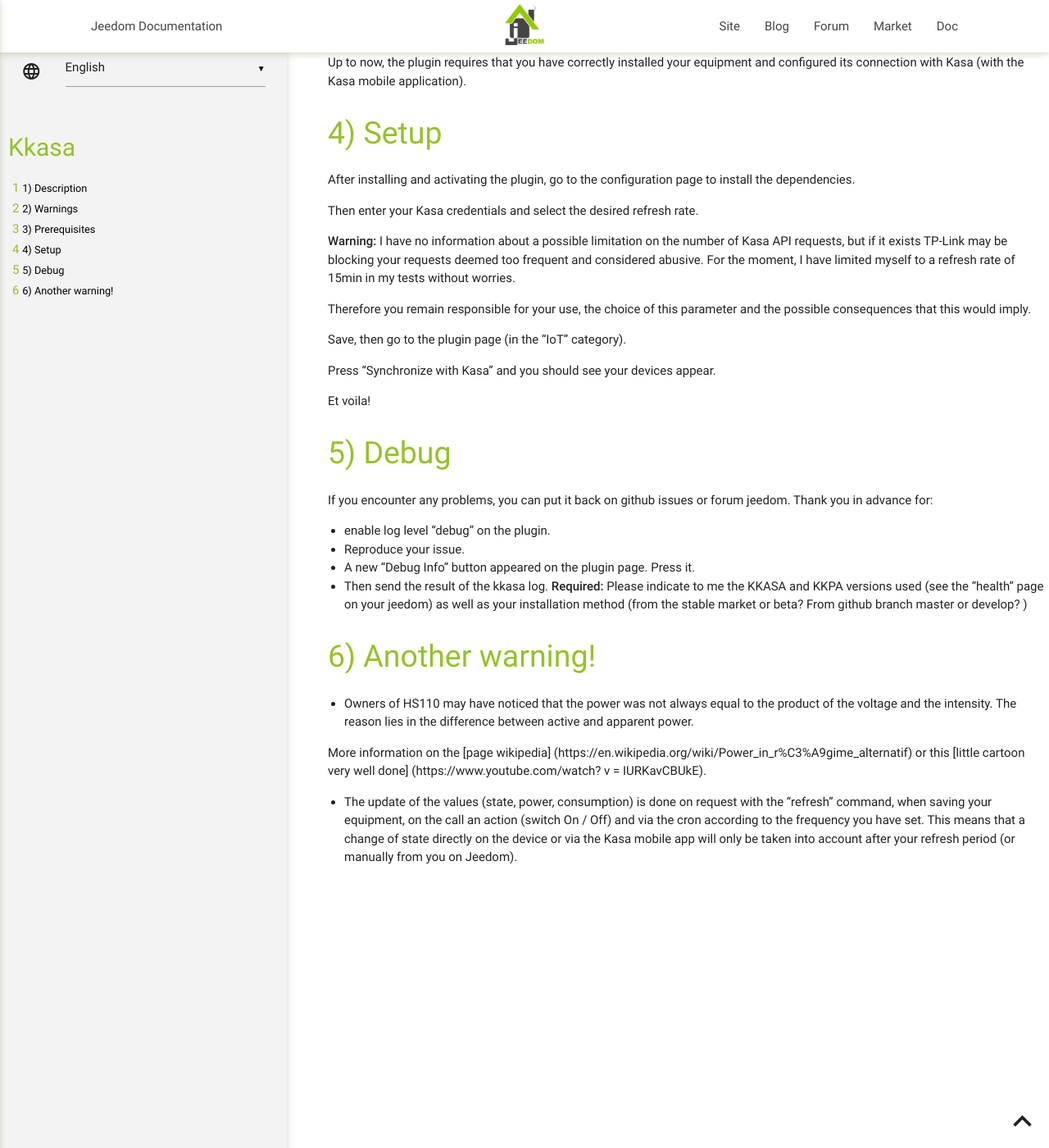
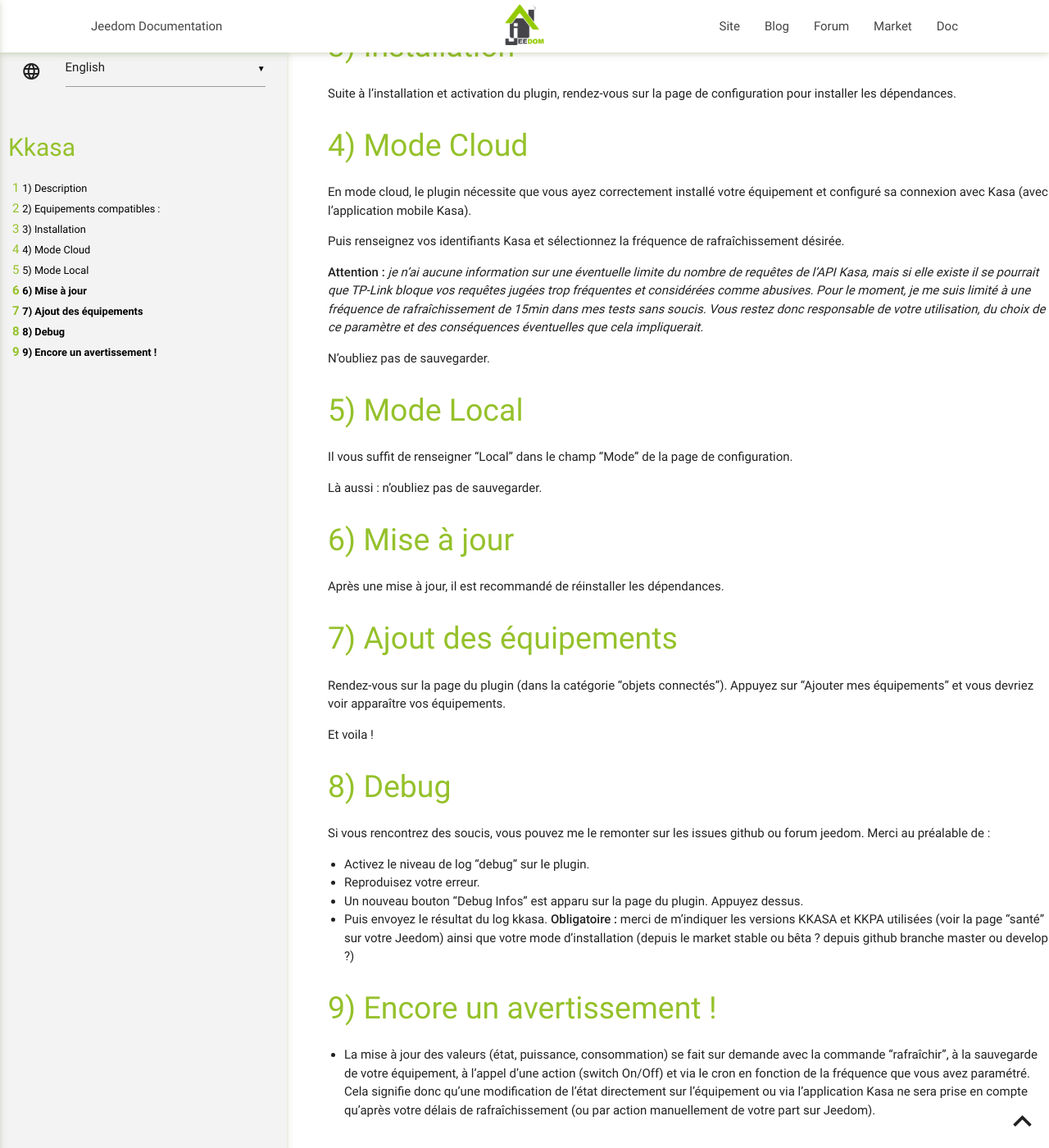
Before and after one commit to vampi62/kkasa, a Jekyll site: the page built from docs/en_US/index.md, in a window 1280 px wide and 1400 px high, scrolled down 405 px. Shown: the whole window at 82% size. Built offline with Jekyll 4.4.1, drawn with Linux system fonts in a browser that asks for light colours; our own code applies the rules of GitHub Pages for plain Markdown files; some of the changed text lies outside the part shown.

Commit message:
[ROBOT] Action all

```diff
--- a/docs/en_US/index.md
+++ b/docs/en_US/index.md
@@ -1,58 +1,67 @@
 Description
 ===
 
-Plugin for controlling TP-Link connected objects via the manufacturer's platform: [Kasa](https://www.tp-link.com/us/kasa-smart/kasa.html).
-Today, only the connected plugs HS100 and HS110 (v1 & v2) are processed.
+Plugin permettant de piloter des objets connectés TP-Link.
+Deux modes de fonctionnement :
 
-Warnings
+- **Mode cloud (par défaut) :** communication via la plateforme [Kasa](https://www.tp-link.com/us/kasa-smart/kasa.html) (nécessaire si votre Jeedom n'est pas dans le même réseau local que vos équipements)
+- **Mode local :** communication directe via le réseau local
+
+Equipements compatibles :
 ===
 
--   Up to now, only the HS100 and HS110 (v1 & v2) devices are supported.
--   If you encounter an issue, feel free to participate in the dedicated topic on the forum or on "issues" Github.
-    Please see the [Debug] (# Debug) section below to send me the required details.
+- **Prises connectées** HS100, HS105, HS110, HS200, HS220, HS300
+- **Ampoules connectées** LB100, LB120, LB130
 
-Prerequisites
+Installation
 ===
-Up to now, the plugin requires that you have correctly installed your
-equipment and configured its connection with Kasa (with the Kasa mobile application).
+Suite à l'installation et activation du plugin, rendez-vous sur la page de configuration pour installer les dépendances.
 
+Mode Cloud
+==
+En mode cloud, le plugin nécessite que vous ayez correctement installé votre
+équipement et configuré sa connexion avec Kasa (avec l'application mobile Kasa).
 
-Setup
+Puis renseignez vos identifiants Kasa et sélectionnez la fréquence de rafraîchissement désirée.
+
+**Attention :** *je n'ai aucune information sur une éventuelle limite du nombre de requêtes de l'API Kasa, mais si elle existe il se pourrait que TP-Link bloque vos requêtes jugées trop fréquentes et considérées comme abusives.
+Pour le moment, je me suis limité à une fréquence de rafraîchissement de 15min dans mes tests sans soucis.
+Vous restez donc responsable de votre utilisation, du choix de ce paramètre et des conséquences éventuelles que cela impliquerait.*
+
+N'oubliez pas de sauvegarder.
+
+Mode Local
+==
+Il vous suffit de renseigner "Local" dans le champ "Mode" de la page de configuration.
+
+Là aussi : n'oubliez pas de sauvegarder.
+
+Mise à jour
 ===
-After installing and activating the plugin, go to the configuration page to install the dependencies.
+Après une mise à jour, il est recommandé de réinstaller les dépendances.
 
-Then enter your Kasa credentials and select the desired refresh rate.
+Ajout des équipements
+===
+Rendez-vous sur la page du plugin (dans la catégorie "objets connectés").
+Appuyez sur "Ajouter mes équipements" et vous devriez voir apparaître vos équipements.
 
-**Warning:** I have no information about a possible limitation on the number of Kasa API requests, but if it exists TP-Link may be blocking your requests deemed too frequent and considered abusive.
-For the moment, I have limited myself to a refresh rate of 15min in my tests without worries.
-
-Therefore you remain responsible for your use, the choice of this parameter and the possible consequences that this would imply.
-
-Save, then go to the plugin page (in the "IoT" category).
-
-Press "Synchronize with Kasa" and you should see your devices appear.
-
-Et voila!
+Et voila !
 
 Debug
 ===
-If you encounter any problems, you can put it back on github issues or forum jeedom.
-Thank you in advance for:
-* enable log level "debug" on the plugin.
-* Reproduce your issue.
-* A new "Debug Info" button appeared on the plugin page. Press it.
-* Then send the result of the kkasa log.
-**Required:** Please indicate to me the KKASA and KKPA versions used (see the "health" page on your jeedom) as well as your installation method (from the stable market or beta? From github branch master or develop? )
+Si vous rencontrez des soucis, vous pouvez me le remonter sur les issues github ou forum jeedom.
+Merci au préalable de :
+* Activez le niveau de log "debug" sur le plugin.
+* Reproduisez votre erreur.
+* Un nouveau bouton "Debug Infos" est apparu sur la page du plugin. Appuyez dessus.
+* Puis envoyez le résultat du log kkasa.
+**Obligatoire :** merci de m'indiquer les versions KKASA et KKPA utilisées (voir la page "santé" sur votre Jeedom) ainsi que votre mode d'installation (depuis le market stable ou bêta ? depuis github branche master ou develop ?)
 
-Another warning!
+Encore un avertissement !
 ===
-* Owners of HS110 may have noticed that the power was not always equal to the product of the voltage and the intensity. The reason lies in the difference between active and apparent power.
-
-More information on the [page wikipedia] (https://en.wikipedia.org/wiki/Power_in_r%C3%A9gime_alternatif) or this [little cartoon very well done] (https://www.youtube.com/watch? v = IURKavCBUkE).
-
-* The update of the values (state, power, consumption) is done on request
-with the "refresh" command, when saving your equipment, on the call
-an action (switch On / Off) and via the cron according to the frequency you have set.
-This means that a change of state directly on the device
-or via the Kasa mobile app will only be taken into account after your refresh period (or
-manually from you on Jeedom).
+* La mise à jour des valeurs (état, puissance, consommation) se fait sur demande
+avec la commande "rafraîchir", à la sauvegarde de votre équipement, à l'appel
+d'une action (switch On/Off) et via le cron en fonction de la fréquence que vous avez paramétré.
+Cela signifie donc qu'une modification de l'état directement sur l'équipement
+ou via l'application Kasa ne sera prise en compte qu'après votre délais de rafraîchissement (ou par action
+manuellement de votre part sur Jeedom).
```
Also changed, not shown: docs/de_DE/changelog.md (+10 -0 lines), docs/de_DE/index.md (+34 -27 lines), docs/en_US/changelog.md (+39 -29 lines), docs/es_ES/changelog.md (+10 -0 lines), docs/es_ES/index.md (+34 -27 lines).
